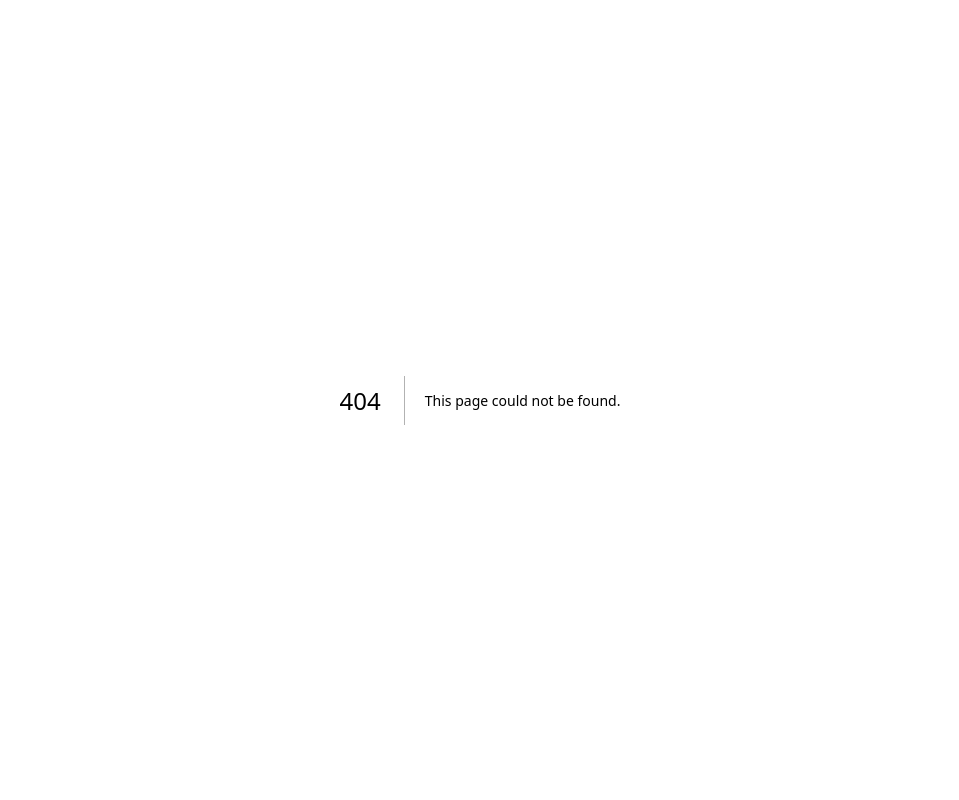
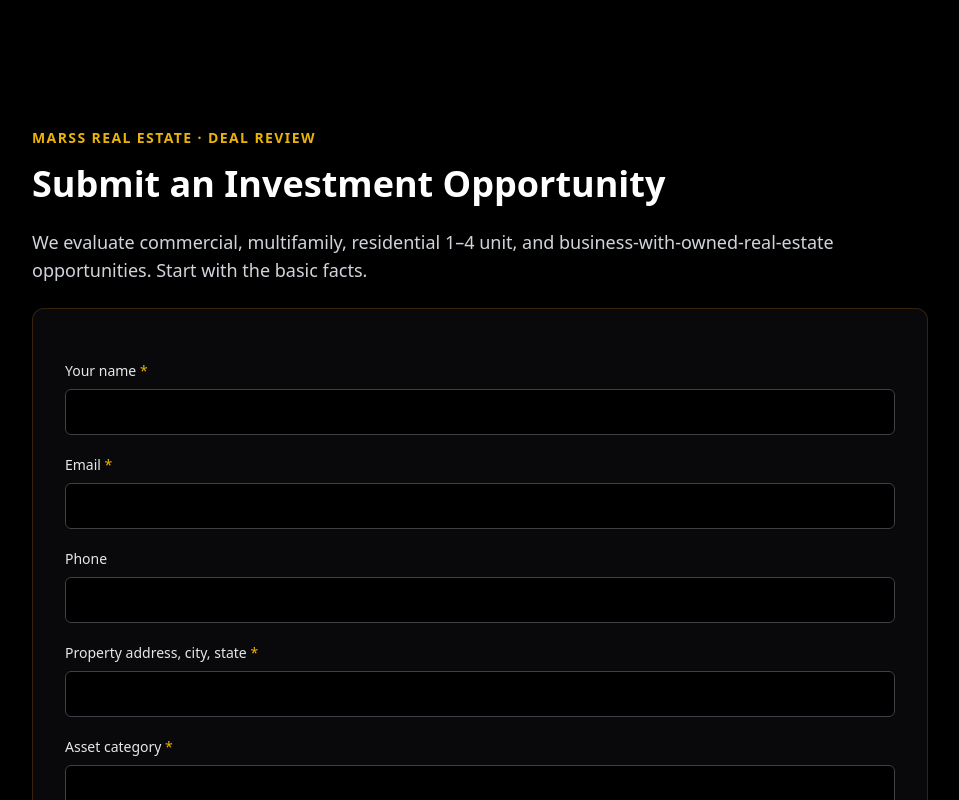
Before and after one commit to ahmadq55/marss-real-estate, a Next.js app: page /submit-deal in a window 1280 px wide. Before the commit this address had no page. Shown: the top 800 px of the page, without its empty margins (160-1119 px from the left). Built offline with nearby package versions, Linux system fonts and the light colour scheme.

Commit message:
Add off-market deal submission page

```diff
--- /dev/null
+++ b/app/submit-deal/page.tsx
@@ -0,0 +1,25 @@
+import { NetworkIntakeForm } from "@/components/network-intake-form";
+export const metadata = { title: "Submit an Off-Market Deal | Marss Real Estate" };
+export default function SubmitDealPage() {
+  return <main className="min-h-screen bg-black px-5 pb-24 pt-32 text-white">
+    <div className="mx-auto max-w-4xl">
+      <p className="text-sm font-semibold uppercase tracking-widest text-yellow-500">Marss Real Estate · Deal Review</p>
+      <h1 className="mt-4 text-4xl font-bold">Submit an Investment Opportunity</h1>
+      <p className="my-6 text-lg text-gray-300">We evaluate commercial, multifamily, residential 1–4 unit, and business-with-owned-real-estate opportunities. Start with the basic facts.</p>
+      <NetworkIntakeForm kind="deals" fields={[
+        {name:"name",label:"Your name",required:true},
+        {name:"email",label:"Email",required:true},
+        {name:"phone",label:"Phone"},
+        {name:"address",label:"Property address, city, state",required:true},
+        {name:"assetType",label:"Asset category",required:true},
+        {name:"askingPrice",label:"Asking or contract price"},
+        {name:"income",label:"Current NOI, SDE, or rent (if known)"},
+        {name:"debt",label:"Loan balance and assumability (if known)"},
+        {name:"control",label:"Relationship to seller or purchase agreement",multiline:true},
+        {name:"financing",label:"Seller financing potential",multiline:true},
+        {name:"notes",label:"Description and condition",multiline:true}
+      ]}/>
+      <p className="mt-6 text-sm text-gray-400">Submitting a deal does not constitute an offer or create a compensation agreement.</p>
+    </div>
+  </main>;
+}
```
